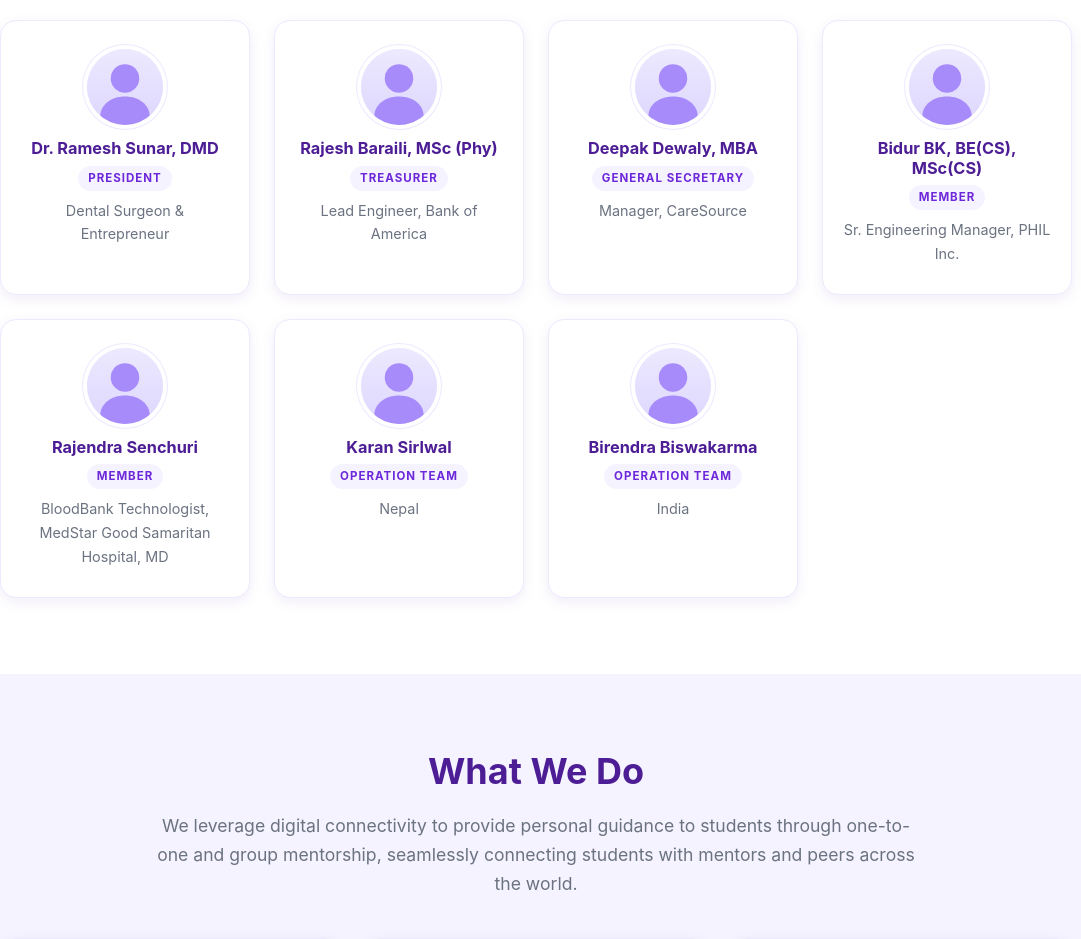
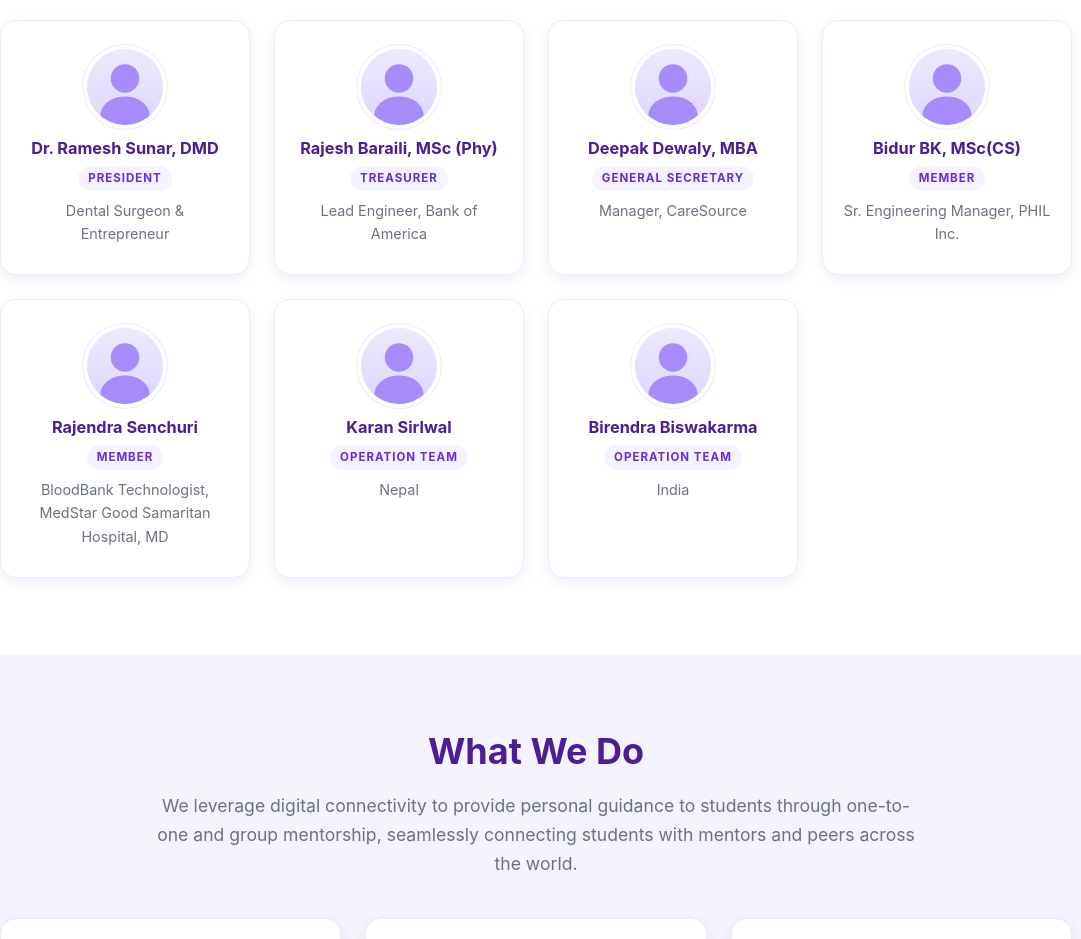
Before and after one commit to bidur504/pluripotent.github.io, a plain HTML site: page index.html in a window 1280 px wide. Shown: the part 1780-2719 px from the top of the page, without its empty margins (104-1185 px from the left). Drawn offline with Linux system fonts and the light colour scheme.

Commit message:
Update index.html

```diff
--- a/index.html
+++ b/index.html
@@ -128,7 +128,7 @@
 
           <article class="team-card reveal">
             <img class="avatar-photo" src="assets/avatar-placeholder.svg" alt="Photo of Bidur BK" />
-            <h3>Bidur BK, BE(CS), MSc(CS)</h3>
+            <h3>Bidur BK, MSc(CS)</h3>
             <p class="role">Member</p>
             <p class="detail">Sr. Engineering Manager, PHIL Inc.</p>
           </article>
```
